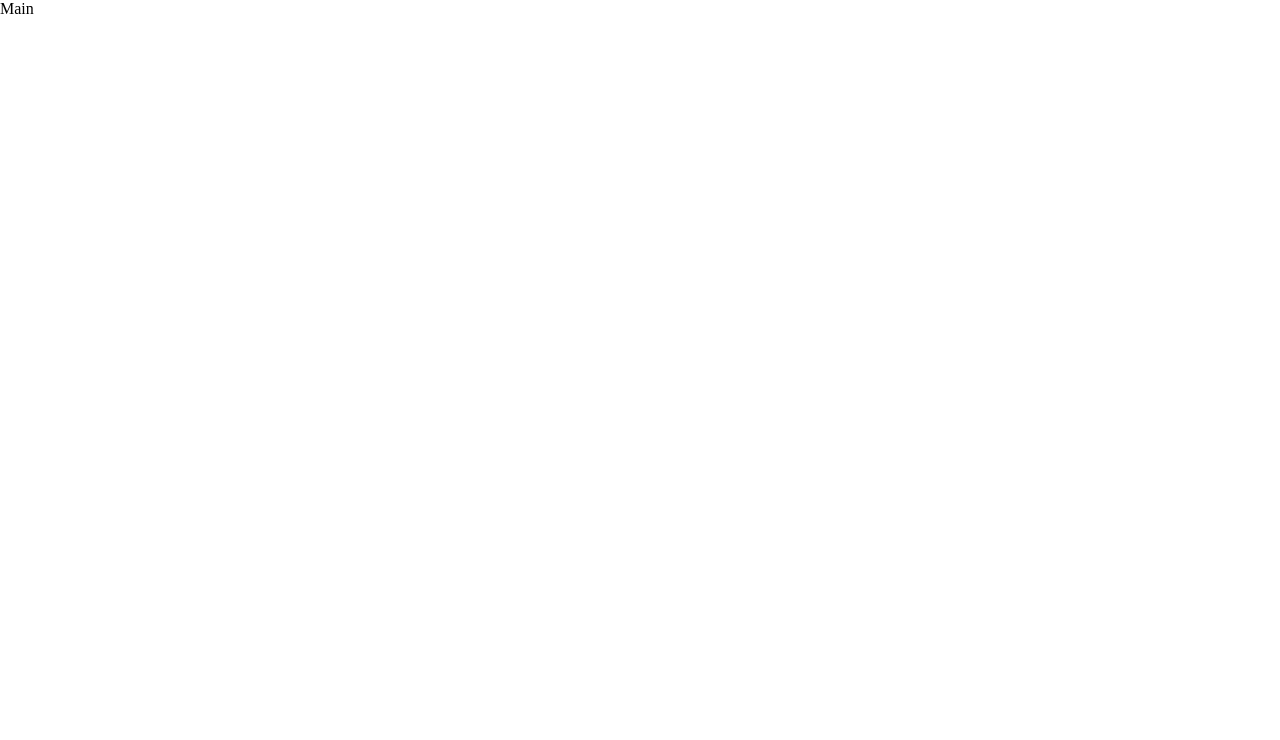
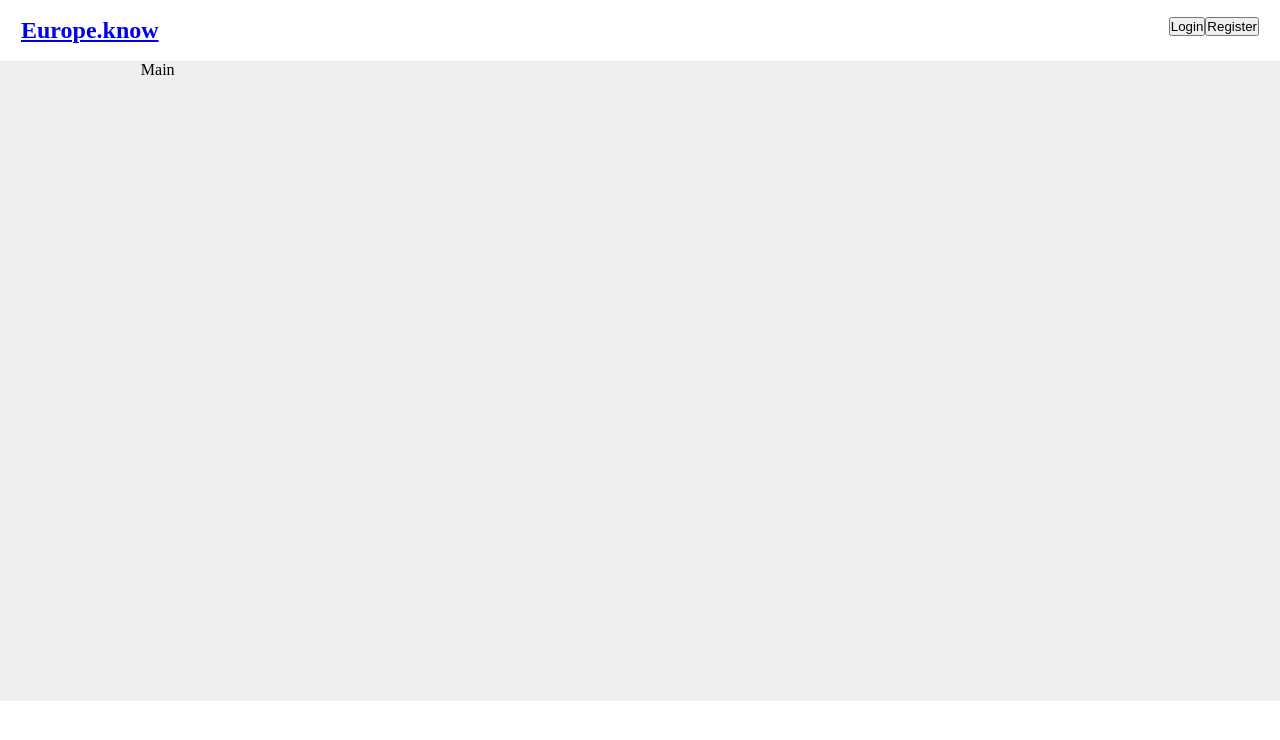
Before and after one commit to KirillGolygin/europe-know, a React (Vite) app: page / in a window 1280 px wide. Shown: the top 740 px of the page. Built offline with nearby package versions, Linux system fonts and the light colour scheme.

Commit message:
create simple layout for header and main

```diff
--- a/src/App.tsx
+++ b/src/App.tsx
@@ -3,6 +3,8 @@ import { Routes, Route } from "react-router";
 import Main from "./pages/Main/Main";
 import CountryDetail from "./pages/CountryDetail/CountryDetail";
 import MyCountries from "./pages/MyCountries/MyCountries";
+
+import Layout from "./components/Layout/Layout";
 
 import "./App.scss";
 
@@ -10,9 +12,11 @@ function App() {
   return (
     <>
       <Routes>
-        <Route path="/" element={<Main />} />
-        <Route path="/details" element={<CountryDetail />} />
-        <Route path="/my-countries" element={<MyCountries />} />
+        <Route path="/" element={<Layout />}>
+          <Route path="/" element={<Main />} />
+          <Route path="/details" element={<CountryDetail />} />
+          <Route path="/my-countries" element={<MyCountries />} />
+        </Route>
       </Routes>
     </>
   );
--- /dev/null
+++ b/src/components/Header/Header.scss
@@ -0,0 +1,9 @@
+.header {
+    background: #FFF;
+    padding: 17px 21px;
+
+    .navbar {
+        display: flex;
+        justify-content: space-between;
+    }
+}
--- /dev/null
+++ b/src/components/Header/Header.tsx
@@ -0,0 +1,21 @@
+import { Link } from "react-router-dom";
+
+import "./Header.scss";
+
+const Header = () => {
+  return (
+    <header className="header">
+      <nav className="navbar">
+        <h1 className="heading">
+          <Link to={"/"}>Europe.know</Link>
+        </h1>
+        <div>
+          <button>Login</button>
+          <button>Register</button>
+        </div>
+      </nav>
+    </header>
+  );
+};
+
+export default Header;
--- /dev/null
+++ b/src/components/Layout/Layout.scss
@@ -0,0 +1,9 @@
+.main {
+    background-color: #EEEEEE;
+
+    .layout-wrapper {
+        max-width: 78%;
+        height: 80vh;
+        margin: 0 auto;
+    };
+}
--- /dev/null
+++ b/src/components/Layout/Layout.tsx
@@ -0,0 +1,20 @@
+import { Outlet } from "react-router-dom";
+
+import Header from "../Header/Header";
+
+import "./Layout.scss";
+
+const Layout = () => {
+  return (
+    <>
+      <Header />
+      <main className="main">
+        <div className="layout-wrapper">
+          <Outlet />
+        </div>
+      </main>
+    </>
+  );
+};
+
+export default Layout;
--- a/src/pages/CountryDetail/CountryDetail.tsx
+++ b/src/pages/CountryDetail/CountryDetail.tsx
@@ -1,3 +1,5 @@
+import "./CountryDetail.scss";
+
 const CountryDetail = () => {
   return <div>CountryDetail</div>;
 };
--- a/src/pages/Main/Main.tsx
+++ b/src/pages/Main/Main.tsx
@@ -1,3 +1,5 @@
+import "./Main.scss";
+
 const Main = () => {
   return <div>Main</div>;
 };
--- a/src/pages/MyCountries/MyCountries.tsx
+++ b/src/pages/MyCountries/MyCountries.tsx
@@ -1,3 +1,5 @@
+import "./MyCountries.scss";
+
 const MyCountries = () => {
   return <div>MyCountries</div>;
 };
```
